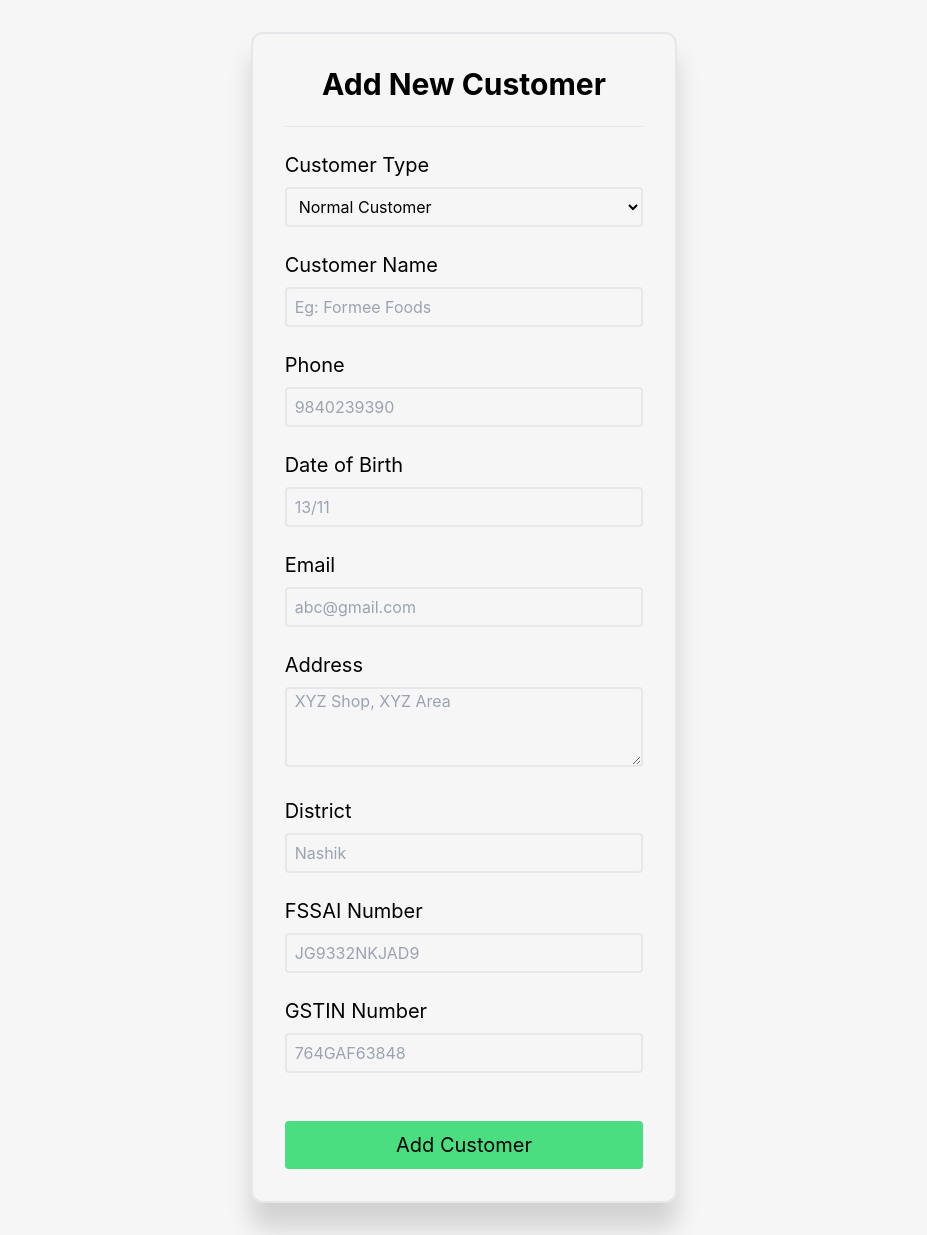
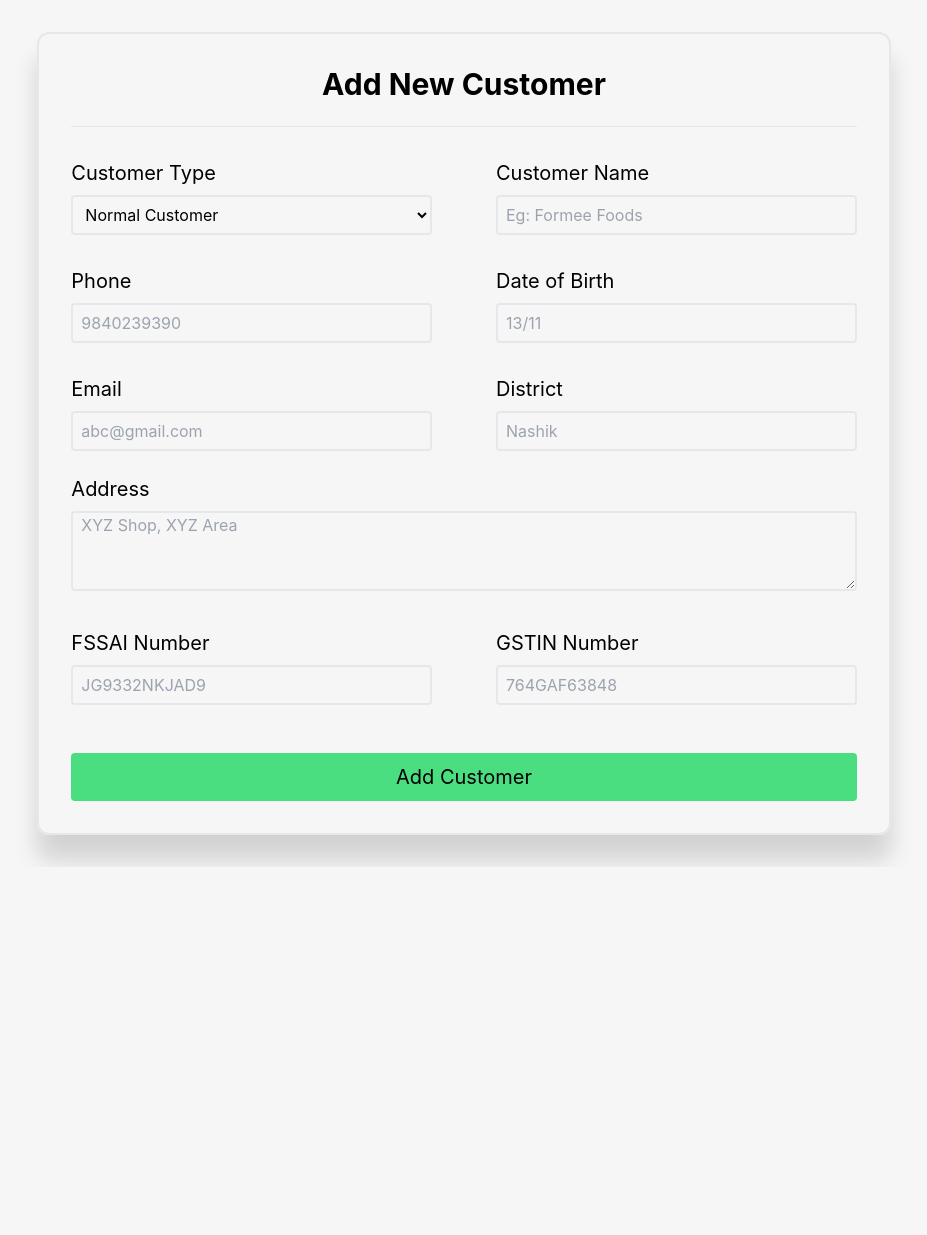
Before and after one commit to AnkoorNagargoje/FormeeManagement, a Django app: page /billing/add_customer/ in a window 1280 px wide. Shown: the part 86-1321 px from the top of the page, without its empty margins (176-1103 px from the left). After the commit the page ends 951 px from the top, so only its background shows below. Run offline with Django 3.2, Linux system fonts and the light colour scheme; a user stored in the database is signed in; some libraries are stand-ins or nearby versions.

Commit message:
minor update

```diff
--- a/Billing/forms.py
+++ b/Billing/forms.py
@@ -17,7 +17,7 @@ class CustomerForm(forms.ModelForm):
     gstin = forms.CharField(required=False)
     fssai = forms.CharField(required=False)
     phone = forms.IntegerField()
-    birth_date = forms.DateField(input_formats=['%d/%m'])
+    birth_date = forms.DateField(input_formats=['%d/%m'], required=False)
     no_of_order = forms.IntegerField(required=False)
     order_type = forms.ChoiceField(choices=SALE_CHOICE, required=False)
 
@@ -35,7 +35,7 @@ class OrderForm(forms.ModelForm):
 
 
 class OrderItemForm(forms.ModelForm):
-    product = forms.ModelChoiceField(queryset=Product.objects.all(), label='Product', to_field_name='id')
+    product = forms.ModelChoiceField(queryset=Product.objects.all().order_by('code'), label='Product', to_field_name='id')
 
     def __init__(self, *args, **kwargs):
         super().__init__(*args, **kwargs)
--- a/Billing/templates/add_new_customer.html
+++ b/Billing/templates/add_new_customer.html
@@ -2,51 +2,68 @@
 {% load widget_tweaks %}
 {% block body %}
 
-<div class="m-auto my-8 p-8 border-2 rounded-xl w-2/6" style="box-shadow: 0 25px 25px rgb(0 0 0 / 0.15);">
+<div class="m-auto my-8 p-8 border-2 rounded-xl w-4/6" style="box-shadow: 0 25px 25px rgb(0 0 0 / 0.15);">
     <p class="text-center text-3xl font-bold">Add New Customer</p>
     <br>
     <hr>
     <form method="post">
         {% csrf_token %}
-        <div class="my-6">
+        <div class="flex gap-16 my-6">
+            <div class="w-1/2">
                 <p class="text-xl my-2">Customer Type</p>
                 {% render_field form.order_type class="w-full h-10 indent-2 rounded bg-transparent border-2" placeholder="Nashik" %}
             </div>
-        <div class="my-6">
+            <div class="w-1/2">
                 <p class="text-xl my-2">Customer Name</p>
                 {% render_field form.name class="w-full h-10 indent-2 rounded bg-transparent border-2" placeholder="Eg: Formee Foods" %}
             </div>
-        <div class="my-6">
+        </div>
+
+        <div class="flex my-6 gap-16">
+            <div class="w-1/2">
                 <p class="text-xl my-2">Phone</p>
                 {% render_field form.phone class="w-full h-10 indent-2 rounded bg-transparent border-2" placeholder="9840239390" %}
             </div>
-        <div class="my-6">
+            <div class="w-1/2">
                 <p class="text-xl my-2">Date of Birth</p>
                 {% render_field form.birth_date class="w-full h-10 indent-2 rounded bg-transparent border-2" placeholder="13/11" %}
             </div>
-        <div class="my-6">
+        </div>
+
+        <div class="flex gap-16 my-6">
+            <div class="w-1/2">
                 <p class="text-xl my-2">Email</p>
                 {% render_field form.email class="w-full h-10 indent-2 rounded bg-transparent border-2" placeholder="abc@gmail.com" %}
             </div>
-        <div class="my-6">
+            <div class="w-1/2">
+                <p class="text-xl my-2">District</p>
+                {% render_field form.district class="w-full h-10 indent-2 rounded bg-transparent border-2" placeholder="Nashik" %}
+            </div>
+        </div>
+
+        <div>
             <p class="text-xl my-2">Address</p>
             {% render_field form.address class="w-full h-20 indent-2 rounded bg-transparent border-2" placeholder="XYZ Shop, XYZ Area" %}
         </div>
-        <div class="my-6">
-            <p class="text-xl my-2">District</p>
-            {% render_field form.district class="w-full h-10 indent-2 rounded bg-transparent border-2" placeholder="Nashik" %}
-        </div>
-        <div class="my-6">
+
+        <div class="flex gap-16 my-6">
+
+            <div class="w-1/2">
                 <p class="text-xl my-2">FSSAI Number</p>
                 {% render_field form.fssai class="w-full h-10 indent-2 rounded bg-transparent border-2" placeholder="JG9332NKJAD9" %}
             </div>
-        <div class="my-6">
+            <div class="w-1/2">
                 <p class="text-xl my-2">GSTIN Number</p>
                 {% render_field form.gstin class="w-full h-10 indent-2 rounded bg-transparent border-2" placeholder="764GAF63848" %}
             </div>
+        </div>
+
         {{ form.errors }}
         <br>
-        <button type="submit" class="w-full bg-green-400 rounded h-12 text-xl hover:drop-shadow-2xl duration-300 ease-in-out">Add Customer</button>
+        <button type="submit"
+                class="w-full bg-green-400 rounded h-12 text-xl hover:drop-shadow-2xl duration-300 ease-in-out">Add
+            Customer
+        </button>
     </form>
 </div>
 
```
Also changed, not shown: db.sqlite3. Lines whose indentation alone changed are shown as unchanged.
